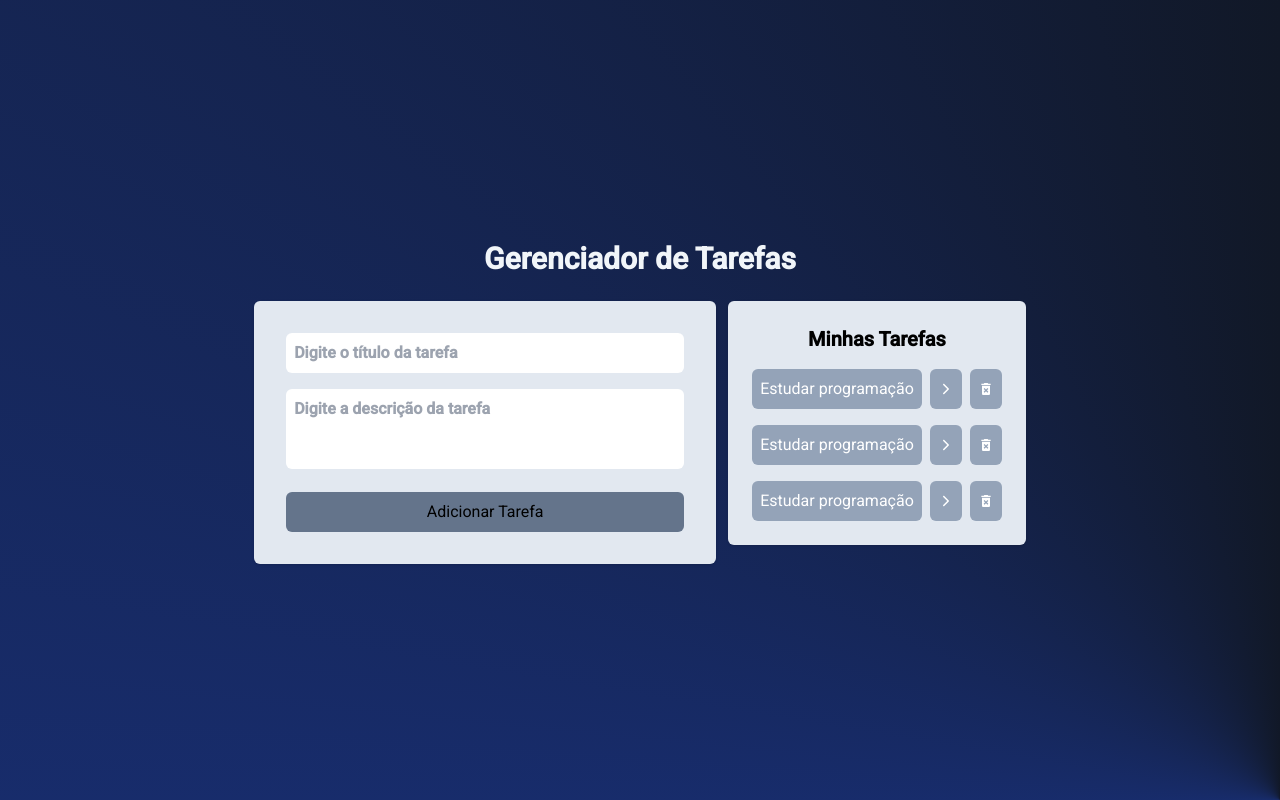
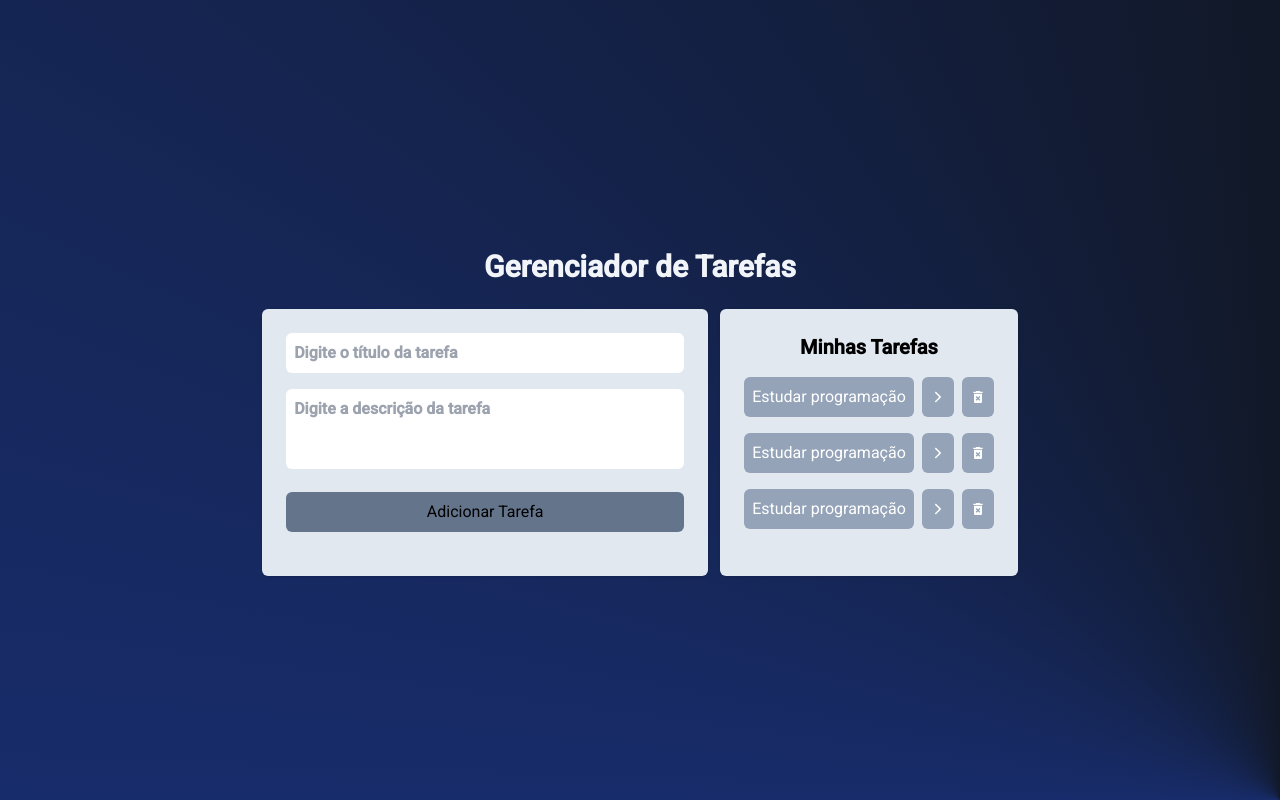
Before and after one commit to moisesBarsoti/gerenciadorDeTarefas, a React (Vite) app: page / in a window 1280 px wide. Built offline with nearby package versions, Linux system fonts and the light colour scheme.

Commit message:
Subindo Arquivos

```diff
--- a/src/components/AddTasks.jsx
+++ b/src/components/AddTasks.jsx
@@ -5,7 +5,7 @@ export const AddTasks = ({ addTask }) => {
   const [descrption, setDescrption] = useState("");
 
   return (
-    <div className="space-y-4 p-8 bg-slate-200 rounded-md shadow outline-none mb-5">
+    <div className="space-y-4 p-6 h-full bg-slate-200 rounded-md shadow outline-none mb-5">
       <input
         type="text"
         placeholder="Digite o título da tarefa"
--- a/src/components/Tasks.jsx
+++ b/src/components/Tasks.jsx
@@ -4,7 +4,7 @@ import { MdDeleteForever } from "react-icons/md";
 export const Tasks = ({ tasks, onTaskClick, deleteTask }) => {
   return (
     <div>
-      <ul className="space-y-4 p-6 bg-slate-200 rounded-md shadow outline-none">
+      <ul className="space-y-4 p-6 h-full bg-slate-200 rounded-md shadow outline-none">
         <h1 className="text-xl flex justify-center text-black font-bold">Minhas Tarefas</h1>
         {tasks.map((task) => (
           <li key={task.id} className="flex gap-2">
```
